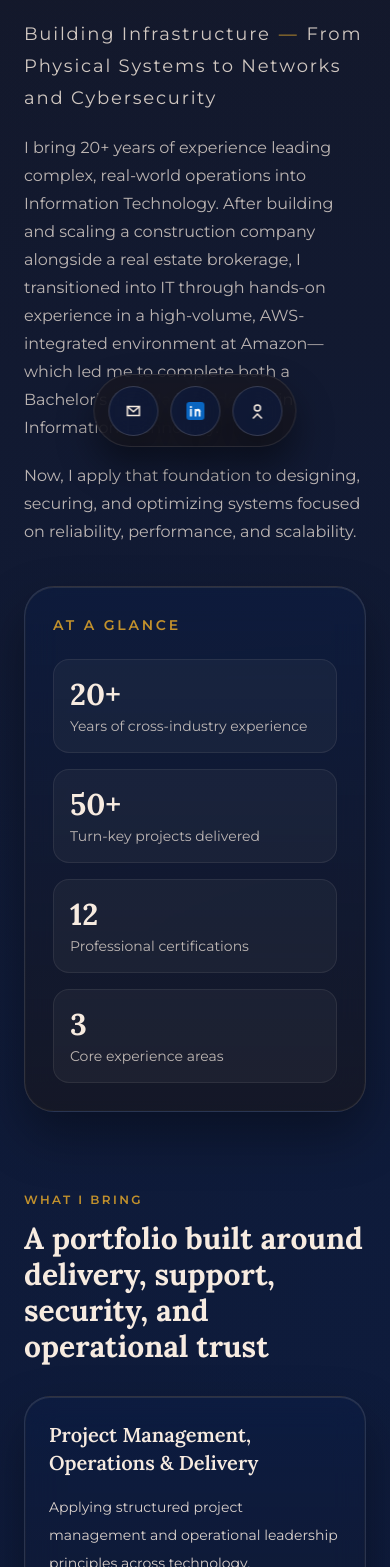
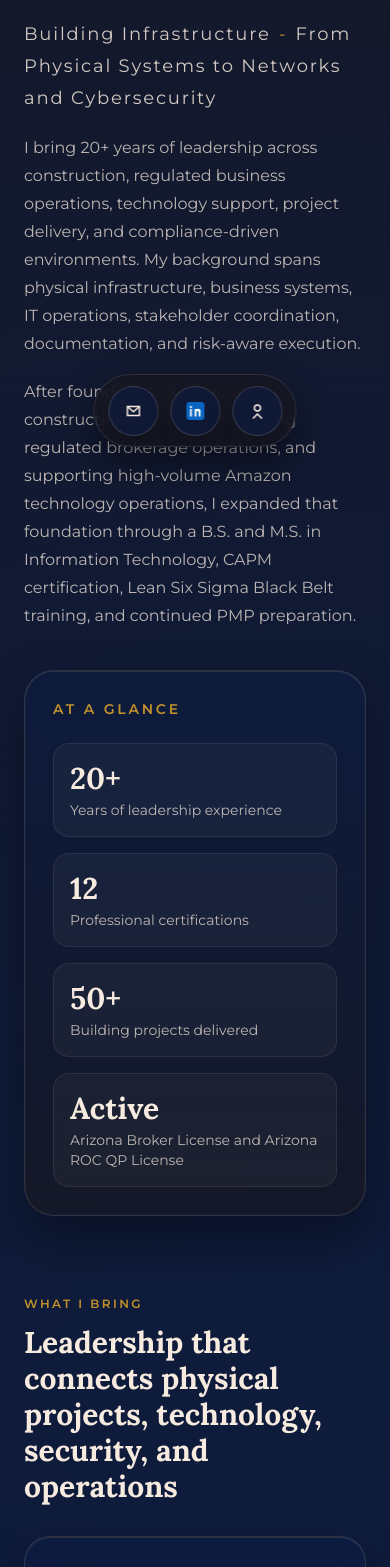
Before and after one commit to zibtec/nictec, a React (Vite) app: page / in a window 390 px wide. Shown: the part 381-1948 px from the top of the page. Built offline with nearby package versions, Linux system fonts and the light colour scheme; no server answers.

Commit message:
updated homepage

```diff
--- a/src/NickCouryPortfolioHomepage.jsx
+++ b/src/NickCouryPortfolioHomepage.jsx
@@ -16,159 +16,117 @@ const SectionHeading = ({ eyebrow, title, description }) => (
 export default function NickCouryPortfolioHomepage() {
   const strengths = [
     {
-      title: "Project Management, Operations & Delivery",
+      title: "Project Delivery & Operational Leadership",
       description:
-        "Applying structured project management and operational leadership principles across technology, infrastructure, security, and process improvement initiatives with a focus on accountability, execution, and measurable outcomes. Leveraging PMBOK®, Agile, Lean process improvement, and ITIL-aligned practices to support workflow coordination, stakeholder communication, risk management, documentation, and continuous operational improvement throughout the project lifecycle."
-  },
-    {
-      title: "Network Infrastructure & Security",
-      description:
-        "Designing, building, and securing hands-on network infrastructure through VLAN segmentation, structured connectivity, endpoint integration, secure remote access, and infrastructure troubleshooting. Implementing layered security controls including access restrictions, MFA, traffic isolation, monitoring, logging, firewall policies, and defense-in-depth practices to strengthen network reliability, visibility, and operational security across connected environments."
+        "Leading complex work assignments across construction, brokerage, fulfillment operations, and IT-connected environments. Experienced with project scheduling, budget awareness, contractor and vendor coordination, documentation controls, issue resolution, KPI tracking, and cross-functional communication from planning through execution.",
     },
     {
-      title: "Cloud, AI & Governance",
+      title: "Technology Operations & Infrastructure Support",
       description:
-        "Exploring the intersection of cloud technologies, AI systems, cybersecurity governance, and enterprise risk management through hands-on learning and framework-aligned research. Expanding knowledge of governance, compliance, and operational security concepts using industry and government-aligned frameworks including NIST CSF, NIST 800-53, NIST AI RMF, ISO 27001, CIS Controls, and FedRAMP-oriented security principles to better understand how modern cloud and AI environments are secured, governed, monitored, and managed within regulated and enterprise-scale operations."
+        "Supporting business and operational continuity through hands-on IT administration, endpoint troubleshooting, network connectivity support, Microsoft 365, Windows Server, Linux, AWS fundamentals, Active Directory, MFA, VPN access, backups, and secure remote access practices.",
+    },
+    {
+      title: "Governance, Risk & Compliance Awareness",
+      description:
+        "Working in regulated and compliance-driven environments with attention to risk mitigation, change control, operational documentation, professional standards, and security frameworks including NIST CSF, NIST RMF, CIS Controls, CMMC, NIST AI RMF, NIMS, FAA operational awareness, and Arizona real estate regulatory requirements.",
     },
   ];
 
   const featuredAreas = [
-    "Project management for IT and security initiatives",
-    "Cloud operations (AWS/Azure) with security alignment",
-    "Network infrastructure",
-    "Endpoint security and access control (IAM, MFA)",
-    "AI security and governance (NIST AI RMF)",
-    "Cybersecurity frameworks (NIST CSF, CIS)",
-    "Incident response and vulnerability identification",
-    "Operational compliance, SOPs, and audit readiness",
-    "Cross-functional coordination and delivery execution",
+    "Project lifecycle management",
+    "PMO governance and documentation",
+    "Schedule and budget coordination",
+    "Vendor, contractor, and stakeholder coordination",
+    "Change control and risk mitigation",
+    "Operational KPI tracking",
+    "IT infrastructure and endpoint support",
+    "MFA, IAM, VPN, and secure access",
+    "Compliance-driven process improvement",
+    "Root-cause analysis and issue resolution",
+    "NIMS and FAA operational awareness",
+    "Executive communication and mentorship",
   ];
 
   const journey = [
     {
-      title: "Operations + Technology",
+      title: "Regulated Business Operations",
       text:
-        "Built experience supporting high-volume, technology-driven environments where uptime, process consistency, secure access, and user support directly impacted performance.",
+        "Managed brokerage operations, compliance documentation, stakeholder communication, and secure business technology in alignment with Arizona Department of Real Estate requirements.",
     },
     {
-      title: "Leadership + Delivery",
+      title: "Project Execution in the Field",
       text:
-        "Led multi-site construction and IT-integrated initiatives, coordinating delivery, improving workflows, and strengthening operational accountability over time.",
+        "Founded and directed multi-site residential and commercial construction projects, coordinating architects, engineers, subcontractors, suppliers, permitting, inspections, budgets, and schedules.",
     },
     {
-      title: "Continuous Growth",
+      title: "IT-Connected Operations",
       text:
-        "Expanded into modern IT, cloud, security, AI governance, and project management disciplines through formal education, certifications, and ongoing professional development.",
+        "Supported high-volume Amazon fulfillment operations by troubleshooting equipment, access, endpoint, scanner, printer, and network issues while improving ticket resolution and workflow reliability.",
     },
-  ];
-
-  const experienceData = [
-    {
-      role: "Process Assistant",
-      company: "Amazon.com",
-      period: "2021 - 2023",
-      summary:
-        "Supported IT and operational continuity within a high-volume, AWS-integrated robotics environment by resolving hardware, software, network, access, and MFA-related issues impacting workflow performance. Collaborated across teams to improve system reliability, reduce recurring technical incidents, and maintain security-focused operational standards aligned with data integrity and compliance practices.",
-    },
-    {
-      role: "Learning Ambassador / Fulfillment Associate",
-      company: "Amazon.com",
-      period: "2019 - 2021",
-      summary:
-        "Trained and mentored team members on operational systems, workflows, and security-aligned procedures within a fast-paced, high-volume environment. Reinforced process consistency, compliance standards, and performance expectations while supporting onboarding, knowledge transfer, and day-to-day operational efficiency.",
-    },
-    {
-      role: "Real Estate Broker / Network Administrator",
-      company: "Great American Investment Corp.",
-      period: "1999 - 2025",
-      summary:
-        "Managed secure business infrastructure and regulated brokerage operations by administering internal systems, access controls, monitoring practices, and digital workflow solutions supporting transactional operations and sensitive client data. Improved operational efficiency and scalability through technology integrations, process modernization, and compliance-focused information governance.",
-    },
-    {
-      role: "Founder / IT Manager / Qualifying Party",
-      company: "Around the Mountain Builders",
-      period: "2004 - 2019",
-      summary:
-        "Founded and operated a multi-site organization delivering integrated project execution, operational standardization, and technology-enabled infrastructure management. Designed scalable workflows, documentation systems, and process improvements that strengthened efficiency, operational reliability, and long-term business continuity.",
-    },
-  ];
-
-  const _certificates = [
-    "CompTIA Network Infrastructure Professional (CNIP®)",
-    "Lean Six Sigma Black Belt",
-    "CompTIA Project+",
-    "Certified Associate in Project Management (CAPM®)",
-    "AWS Certified Cloud Practitioner (CCP®)",
-    "Linux Essentials",
-    "CompTIA Secure Infrastructure Specialist (CSIS®)",
-    "ITIL4® Foundations",
   ];
 
   const tools = [
     {
-      title: "Infrastructure & Systems",
+      title: "Project & Operations",
       accent: "var(--deep-crimson)",
       items: [
-        "Windows / Linux environments",
-        "Active Directory & identity management",
-        "Network troubleshooting (TCP/IP, DNS, DHCP)",
-        "Hardware deployment & endpoint support",
+        "Project lifecycle management",
+        "Schedule, budget, and KPI coordination",
+        "Vendor and contractor management",
+        "SOPs, documentation, and change control",
       ],
     },
     {
-      title: "Security & Monitoring",
+      title: "Infrastructure & Systems",
       accent: "var(--regal-navy)",
       items: [
-        "SIEM & log analysis concepts",
-        "Endpoint protection & EDR/XDR awareness",
-        "MFA, IAM, and access control",
-        "Network scanning tools (Wireshark, Nmap)",
+        "Windows Server, Linux, and Microsoft 365",
+        "Active Directory and identity administration",
+        "AWS cloud fundamentals",
+        "Endpoint, printer, scanner, and device support",
       ],
     },
     {
-      title: "Cloud, Dev & Process Tools",
+      title: "Security & Governance",
       accent: "var(--seal-gold)",
       items: [
-        "AWS cloud fundamentals & services",
-        "Basic scripting (Python, Bash)",
-        "ITSM & ticketing systems",
-        "Documentation, SOPs, and process tools",
+        "MFA, IAM, VPN, and secure remote access",
+        "Endpoint protection and backup management",
+        "NIST, CIS, CMMC, and NIMS awareness",
+        "Root-cause analysis and risk mitigation",
       ],
     },
   ];
 
   const frameworks = [
     {
-      title: "NIST Cybersecurity Framework (CSF)",
+      title: "Delivery Discipline",
       accent: "var(--deep-crimson)",
       text:
-        "Applied to identify, protect, detect, respond, and recover across systems and operations. Supports structured security practices and incident response readiness.",
+        "CAPM-certified and PMP-in-progress foundation across scope, schedule, cost, stakeholders, risk, quality, communications, documentation, and controlled execution.",
     },
     {
-      title: "NIST AI Risk Management Framework (AI RMF)",
+      title: "Security & Compliance Frameworks",
       accent: "var(--regal-navy)",
       text:
-        "Guides governance, risk assessment, and secure deployment of AI systems, emphasizing trustworthy AI through lifecycle management and risk-aware decision-making.",
+        "Familiar with NIST CSF, NIST RMF, CIS Controls, CMMC, DoD 8140, and NIST AI RMF concepts for aligning technical operations with risk-aware governance.",
     },
     {
-      title: "CIS Critical Security Controls",
+      title: "Operational Governance",
       accent: "var(--seal-gold)",
       text:
-        "Provides prioritized, actionable controls to strengthen endpoint, network, and system security against real-world threats.",
+        "Experience applying professional standards, regulatory interpretation, compliance reviews, Lean Six Sigma improvement methods, and NIMS incident command principles in practical settings.",
     },
   ];
-
 
   return (
     <div className="min-h-screen text-[var(--ethereal-ivory)]">
       <div className="portfolio-page-shell homepage-no-gold-glow min-h-screen">
         <FloatingSocial />
 
-
         <main className="mx-auto max-w-[90rem] px-6 pb-24 pt-44 lg:pt-32">
           <section id="about" className="grid gap-10 lg:grid-cols-[minmax(0,1fr)_24rem] lg:items-center lg:gap-14 xl:grid-cols-[minmax(0,1fr)_28rem]">
             <div className="space-y-6">
-              {/* hero label removed per request */}
               <div className="space-y-5">
                 <h1 className="font-display max-w-4xl text-4xl font-bold leading-tight md:text-6xl">
                   <span className="bg-gradient-to-r from-[var(--seal-gold)] via-[var(--ethereal-ivory)] to-[var(--seal-gold)] bg-clip-text text-transparent drop-shadow-[0_4px_20px_rgba(194,145,44,0.25)]">
@@ -178,31 +136,28 @@ export default function NickCouryPortfolioHomepage() {
                   <span className="text-[var(--ethereal-ivory)]">Re-engineered for the Digital Age.</span>
                 </h1>
                 <div className="h-[3px] w-32 rounded-full bg-gradient-to-r from-[var(--seal-gold)] to-transparent" />
-                <p className="max-w-none text-lg leading-8 tracking-widest text-[rgba(247,235,224,0.92)] xl:whitespace-nowrap">
+                <p className="max-w-5xl text-lg leading-8 tracking-widest text-[rgba(247,235,224,0.92)]">
                   <span className="opacity-90">Building Infrastructure</span>
-                  <span className="mx-2 text-[var(--seal-gold)]">&mdash;</span>
+                  <span className="mx-2 text-[var(--seal-gold)]">-</span>
                   <span className="opacity-90">From Physical Systems to Networks and Cybersecurity</span>
                 </p>
                 <p className="max-w-3xl text-base leading-7 text-[var(--muted-ivory)]">
-                  I bring 20+ years of experience leading complex, real-world operations into Information Technology. After building and scaling a construction company alongside a real estate brokerage, I transitioned into IT through hands-on experience in a high-volume, AWS-integrated environment at Amazon&mdash;which led me to complete both a Bachelor&rsquo;s and Master&rsquo;s degree in Information Technology.
+                  I bring 20+ years of leadership across construction, regulated business operations, technology support, project delivery, and compliance-driven environments. My background spans physical infrastructure, business systems, IT operations, stakeholder coordination, documentation, and risk-aware execution.
                 </p>
                 <p className="max-w-3xl text-base leading-7 text-[var(--muted-ivory)]">
-                  Now, I apply that foundation to designing, securing, and optimizing systems focused on reliability, performance, and scalability.
+                  After founding and operating a construction company, managing regulated brokerage operations, and supporting high-volume Amazon technology operations, I expanded that foundation through a B.S. and M.S. in Information Technology, CAPM certification, Lean Six Sigma Black Belt training, and continued PMP preparation.
                 </p>
               </div>
-
-
-              {/* Removed redundant mailto button and inline hero nav per request */}
             </div>
 
             <aside className="glass rounded-[30px] p-7 md:p-8">
               <div className="text-sm font-semibold uppercase tracking-[0.2em] text-[var(--seal-gold)]">At a glance</div>
               <div className="mt-6 grid grid-cols-1 gap-4 sm:grid-cols-2">
                 {[
-                  ["20+", "Years of cross-industry experience"],
-                  ["50+", "Turn-key projects delivered"],
+                  ["20+", "Years of leadership experience"],
                   ["12", "Professional certifications"],
-                  ["3", "Core experience areas"],
+                  ["50+", "Building projects delivered"],
+                  ["Active", "Arizona Broker License and Arizona ROC QP License"],
                 ].map(([value, label]) => (
                   <div key={label} className="rounded-2xl border border-[var(--soft-ivory-2)] bg-[var(--panel-bg-2)] p-4">
                     <div className="font-display text-3xl font-bold text-[var(--ethereal-ivory)]">{value}</div>
@@ -214,7 +169,7 @@ export default function NickCouryPortfolioHomepage() {
           </section>
 
           <section id="focus" className="mt-20">
-            <SectionHeading eyebrow="What I Bring" title="A portfolio built around delivery, support, security, and operational trust" />
+            <SectionHeading eyebrow="What I Bring" title="Leadership that connects physical projects, technology, security, and operations" />
             <div className="grid gap-6 md:grid-cols-3">
               {strengths.map((item) => (
                 <div key={item.title} className="glass rounded-[26px] border-l-4 border-l-[var(--regal-navy)] p-6">
@@ -236,7 +191,7 @@ export default function NickCouryPortfolioHomepage() {
           </section>
 
           <section id="journey" className="mt-20">
-            <SectionHeading eyebrow="My Journey" title="A career shaped by systems thinking and practical leadership" />
+            <SectionHeading eyebrow="My Journey" title="A career shaped by delivery, systems thinking, and regulated work" />
             <div className="grid gap-6 lg:grid-cols-3">
               {journey.map((item, index) => (
                 <div key={item.title} className="glass rounded-[26px] border-l-4 border-l-[var(--regal-navy)] p-6">
@@ -248,13 +203,11 @@ export default function NickCouryPortfolioHomepage() {
             </div>
           </section>
 
-          {/* Selected Experience moved to /experience page */}
-
           <section id="tools" className="mt-20">
             <SectionHeading
-              eyebrow="Tools & Technologies"
-              title="Practical tools. Real-world application. No fluff."
-              description="My technical stack reflects hands-on experience across IT operations, security, infrastructure, and cloud environments, focused on tools that support reliability, visibility, secure management, and disciplined execution. I also maintain a personal home lab, building systems from the ground up, from PC assembly and networking fundamentals to small-scale server, virtualization, and security configurations to continuously apply and expand real-world skills."
+              eyebrow="Tools & Capabilities"
+              title="The practical mix behind the work"
+              description="My toolkit reflects the environments I have actually supported: regulated office operations, multi-party construction projects, secure business systems, and high-volume fulfillment operations where planning, uptime, documentation, communication, and timely issue resolution matter."
             />
             <div className="grid gap-6 md:grid-cols-3">
               {tools.map((group) => (
@@ -262,7 +215,7 @@ export default function NickCouryPortfolioHomepage() {
                   <h3 className="font-display text-xl font-semibold text-[var(--ethereal-ivory)]">{group.title}</h3>
                   <ul className="mt-4 space-y-2 text-sm text-[rgba(247,235,224,0.88)]">
                     {group.items.map((item) => (
-                      <li key={item}>• {item}</li>
+                      <li key={item}>- {item}</li>
                     ))}
                   </ul>
                 </div>
@@ -272,9 +225,9 @@ export default function NickCouryPortfolioHomepage() {
 
           <section id="frameworks" className="mt-20">
             <SectionHeading
-              eyebrow="Security & Compliance Frameworks"
-              title="Built on recognized standards. Applied with real-world execution."
-              description="Just like building a home starts with a solid foundation, I operate within proven frameworks that align with company values, strategic vision, and core IT fundamentals such as networking, security, and project management. This approach creates stability, scalability, and long-term resilience. With over 20 years across construction, business operations, and technology, I have worked within structured systems long before IT and now apply that same discipline through NIST CSF, NIST AI RMF, and CIS Controls to support execution, governance, and risk management. Because whether building homes or securing systems, everything fails without a strong foundation."
+              eyebrow="Frameworks & Governance"
+              title="Structured execution across projects, technology, and risk"
+              description="My work has always lived where plans become real systems: buildings, business operations, technology environments, secure access, documentation, and accountable execution. The common thread is practical leadership: define the work, coordinate the right people, control change, document decisions, mitigate risk, and keep operations moving."
             />
             <div className="grid gap-6 md:grid-cols-3">
               {frameworks.map((framework) => (
@@ -286,51 +239,70 @@ export default function NickCouryPortfolioHomepage() {
             </div>
 
             <div className="mt-12 glass rounded-[30px] p-8 md:p-10">
-              <div className="text-xs font-semibold uppercase tracking-[0.2em] text-[var(--seal-gold)]">Tools + Framework Integration</div>
-              <h3 className="font-display mt-3 text-2xl font-bold text-[var(--ethereal-ivory)]">How tools, security, and governance connect in real-world operations</h3>
+              <div className="text-xs font-semibold uppercase tracking-[0.2em] text-[var(--seal-gold)]">How It Connects</div>
+              <h3 className="font-display mt-3 text-2xl font-bold text-[var(--ethereal-ivory)]">Design. Develop. Secure. Operate. Govern.</h3>
               <p className="mt-4 text-sm leading-7 text-[rgba(247,235,224,0.88)]">
-                Modern IT operations are not siloed. Tools, physical installations, security controls, and frameworks work together to support risk management, operational stability, and compliance. This is how I operate: from hands-on device installation, cabling, and endpoint setup to system configuration, security enforcement, and governance alignment.
+                That lifecycle is the thread connecting my construction, brokerage, technology, Amazon operations, and governance background. I approach work by designing the plan, developing the systems and workflows, securing access and infrastructure, operating with reliability and accountability, and governing the process through documentation, risk awareness, compliance, and continuous improvement.
               </p>
 
-              <div className="mt-10 grid gap-6 text-center md:grid-cols-[1fr_auto_1fr_auto_1fr] md:items-center">
+              <div className="mt-10 grid gap-4 text-center sm:grid-cols-2 lg:grid-cols-5">
                 <div className="rounded-[22px] border border-[var(--soft-ivory)] p-5">
-                  <div className="font-display text-lg font-semibold text-[var(--seal-gold)]">Tools</div>
+                  <div className="font-display text-lg font-semibold text-[var(--seal-gold)]">Design</div>
                   <ul className="mt-3 space-y-1 text-sm text-[var(--muted-ivory)]">
-                    <li>Endpoints / OS</li>
-                    <li>Device installation & cabling</li>
-                    <li>Cloud (AWS)</li>
-                    <li>SIEM / Logs</li>
-                    <li>Network tools & troubleshooting</li>
+                    <li>Scope</li>
+                    <li>Requirements</li>
+                    <li>Schedules</li>
+                    <li>Budgets</li>
+                    <li>Stakeholders</li>
                   </ul>
                 </div>
 
-                <div className="text-2xl text-[var(--seal-gold)] hidden md:block">→</div>
-
                 <div className="rounded-[22px] border border-[var(--soft-ivory)] p-5">
-                  <div className="font-display text-lg font-semibold text-[var(--seal-gold)]">Security Functions</div>
+                  <div className="font-display text-lg font-semibold text-[var(--seal-gold)]">Develop</div>
                   <ul className="mt-3 space-y-1 text-sm text-[var(--muted-ivory)]">
-                    <li>Identify</li>
-                    <li>Protect</li>
-                    <li>Detect</li>
-                    <li>Respond</li>
-                    <li>Recover</li>
+                    <li>Workflows</li>
+                    <li>Documentation</li>
+                    <li>Technology integration</li>
+                    <li>Endpoints</li>
+                    <li>Process improvement</li>
                   </ul>
                 </div>
 
-                <div className="text-2xl text-[var(--seal-gold)] hidden md:block">→</div>
+                <div className="rounded-[22px] border border-[var(--soft-ivory)] p-5">
+                  <div className="font-display text-lg font-semibold text-[var(--seal-gold)]">Secure</div>
+                  <ul className="mt-3 space-y-1 text-sm text-[var(--muted-ivory)]">
+                    <li>MFA</li>
+                    <li>IAM</li>
+                    <li>VPN</li>
+                    <li>Backups</li>
+                    <li>Endpoint protection</li>
+                  </ul>
+                </div>
 
                 <div className="rounded-[22px] border border-[var(--soft-ivory)] p-5">
-                  <div className="font-display text-lg font-semibold text-[var(--seal-gold)]">Frameworks</div>
+                  <div className="font-display text-lg font-semibold text-[var(--seal-gold)]">Operate</div>
                   <ul className="mt-3 space-y-1 text-sm text-[var(--muted-ivory)]">
-                    <li>NIST CSF</li>
-                    <li>NIST AI RMF</li>
-                    <li>CIS Controls</li>
+                    <li>Uptime</li>
+                    <li>KPIs</li>
+                    <li>Troubleshooting</li>
+                    <li>Vendor coordination</li>
+                    <li>Issue resolution</li>
+                  </ul>
+                </div>
+
+                <div className="rounded-[22px] border border-[var(--soft-ivory)] p-5">
+                  <div className="font-display text-lg font-semibold text-[var(--seal-gold)]">Govern</div>
+                  <ul className="mt-3 space-y-1 text-sm text-[var(--muted-ivory)]">
+                    <li>Risk</li>
+                    <li>Change control</li>
+                    <li>Compliance</li>
+                    <li>Documentation</li>
+                    <li>Continuous improvement</li>
                   </ul>
                 </div>
               </div>
             </div>
           </section>
-
 
           <footer className="mt-16 text-center text-xs tracking-wider text-[var(--seal-gold)]">
             &copy; {new Date().getFullYear()} Nick Coury - All Rights Reserved
```
